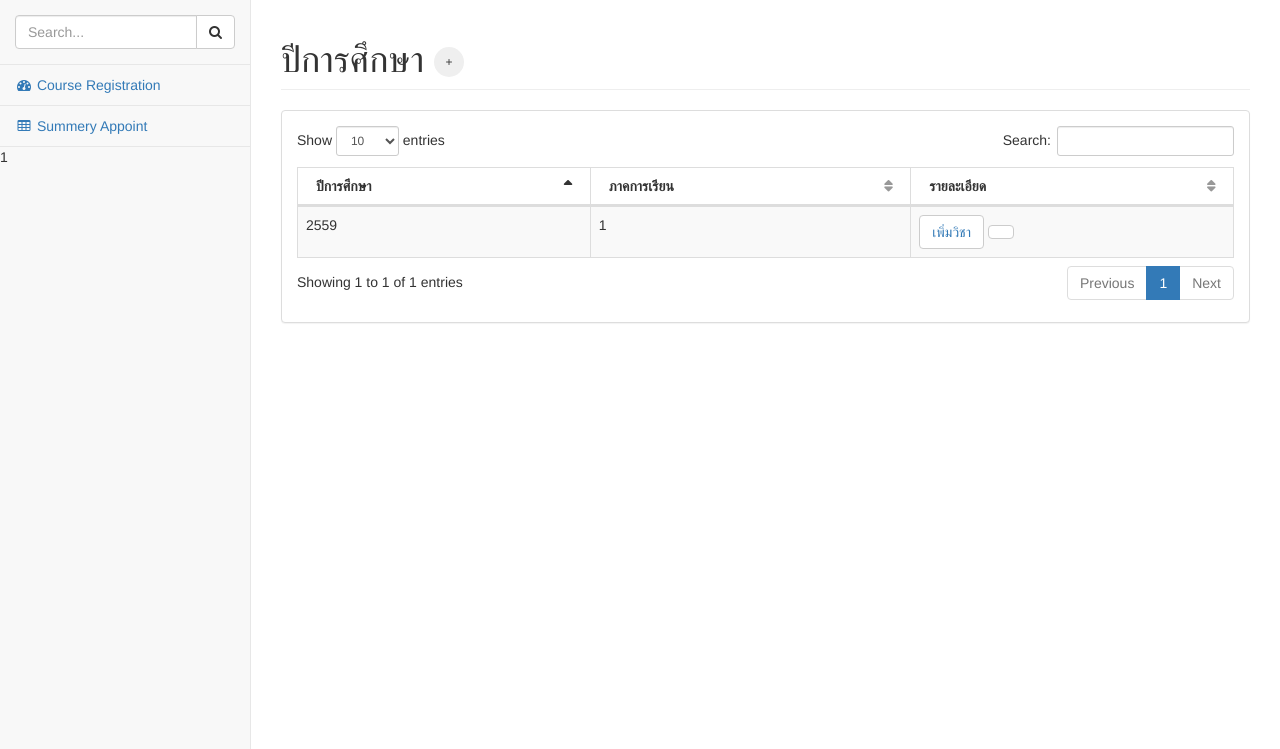
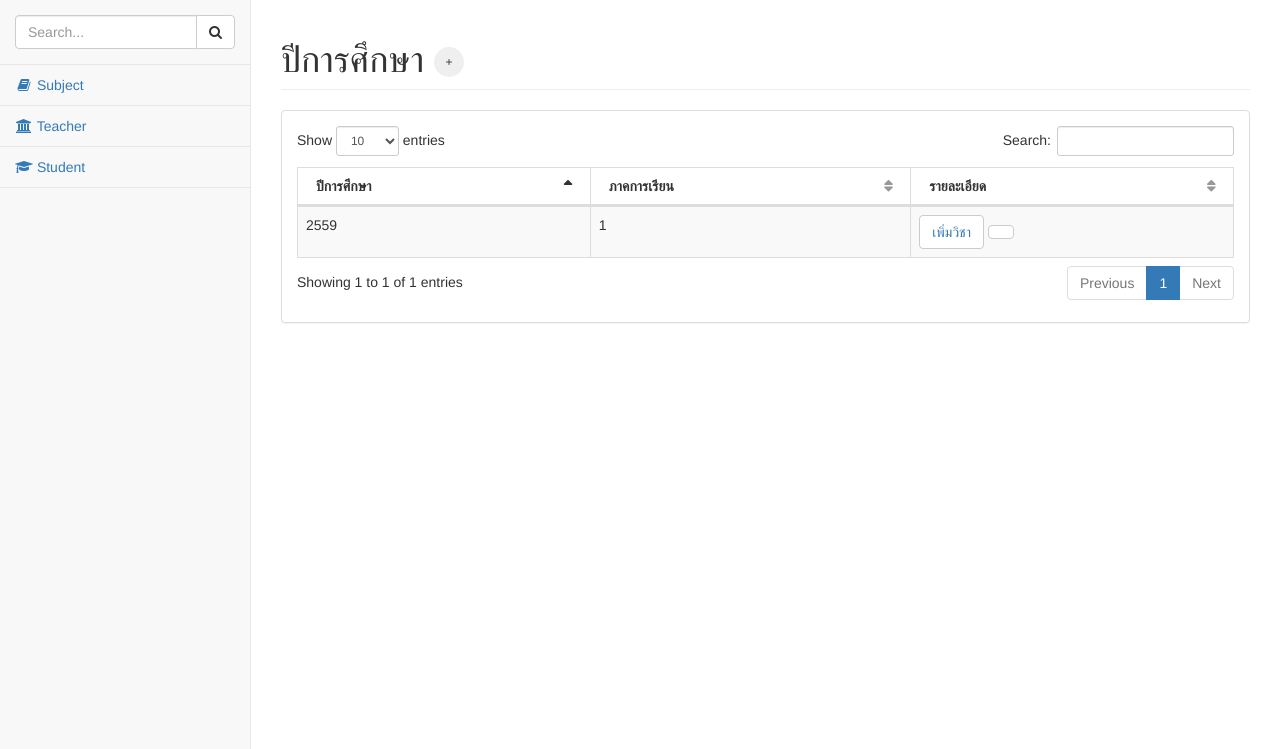
Before and after one commit to sampanmen/webapp58, a PHP site: page /Admin/ATerm.php in a window 1280 px wide. Shown: the part 51-800 px from the top of the page. Run offline with PHP 8.4, Linux system fonts and the light colour scheme; the visitor is signed in with stand-in values (Sample User, id 1).

Commit message:
permission

```diff
--- a/head.php
+++ b/head.php
@@ -56,8 +56,8 @@
                 </ul>
 
                 <!--ADMIN-->
-
-                <!--                <div class="navbar-default sidebar" role="navigation">
+                <?php if ($_SESSION['permission'] == "admin") { ?>
+                    <div class="navbar-default sidebar" role="navigation">
                         <div class="sidebar-nav navbar-collapse">
                             <ul class="nav" id="side-menu">
                                 <li class="sidebar-search">
@@ -83,7 +83,9 @@
 
                             </ul>
                         </div>
-                                </div>-->
+                    </div>
+                <?php }
+                if($_SESSION['permission'] == "student"){?>
                 <!--STUDENT-->
                 <div class="navbar-default sidebar" role="navigation">
                     <div class="sidebar-nav navbar-collapse">
@@ -108,8 +110,10 @@
                         </ul>
                     </div>
                 </div>
+                <?php }
+                if($_SESSION['permission'] == "teacher"){ ?>
                 <!--TEACHER-->
-                <!--                <div class="navbar-default sidebar" role="navigation">
+                                <div class="navbar-default sidebar" role="navigation">
                                     <div class="sidebar-nav navbar-collapse">
                                         <ul class="nav" id="side-menu">
                                             <li class="sidebar-search">
@@ -134,7 +138,8 @@
 
                                         </ul>
                                     </div>
-                                </div>-->
+                                </div>
+                <?php } ?>
             </nav>
         </div>
         <div class="modal fade" id="myModal" tabindex="-1" role="dialog" aria-labelledby="myModalLabel">
```
Lines whose indentation alone changed are shown as unchanged.
